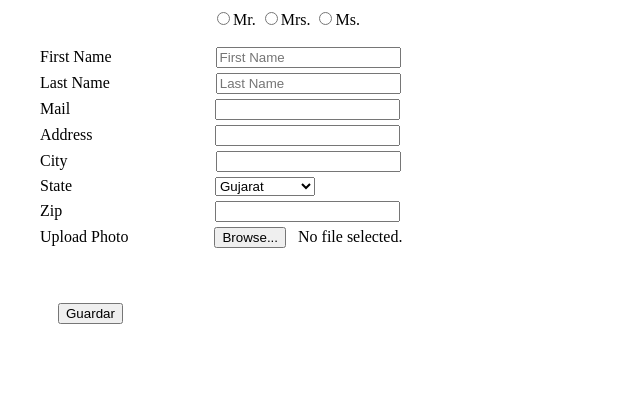
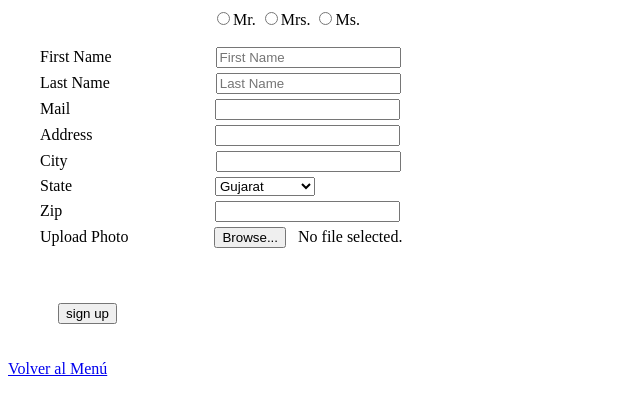
Before and after one commit to luchy0/Taller---4--2023-2, a plain HTML site: page html/ejercicio2.html in a window 1280 px wide. Shown: the part 129-544 px from the top of the page, without its empty margins (0-640 px from the left). Drawn offline with Linux system fonts and the light colour scheme.

Commit message:
agregué enlaces de volver al menú

```diff
--- a/html/ejercicio2.html
+++ b/html/ejercicio2.html
@@ -34,8 +34,9 @@
 
         &nbsp;&nbsp;&nbsp;&nbsp;&nbsp;&nbsp;&nbsp;&nbsp;Zip <input type="text" style="margin-left: 149px; margin-bottom: 5px;"><br>
         &nbsp;&nbsp;&nbsp;&nbsp;&nbsp;&nbsp;&nbsp;&nbsp;Upload Photo <input type="button" style="margin-left: 82px; margin-bottom: 5px;" value="Browse...">&nbsp;&nbsp; No file selected.<br>
-        <input type="submit" value="Guardar" style="margin-left: 50px; margin-top: 50px;">
+        <input type="submit" value="sign up" style="margin-left: 50px; margin-top: 50px;">
     </form>
-
+    <br><br>
+    <a href="../index.html">Volver al Menú</a>
 </body>
 </html>
```
Also changed, not shown: html/ejercicio1.html (+2 -0 lines), html/ejercicio3.html (+3 -1 lines).
